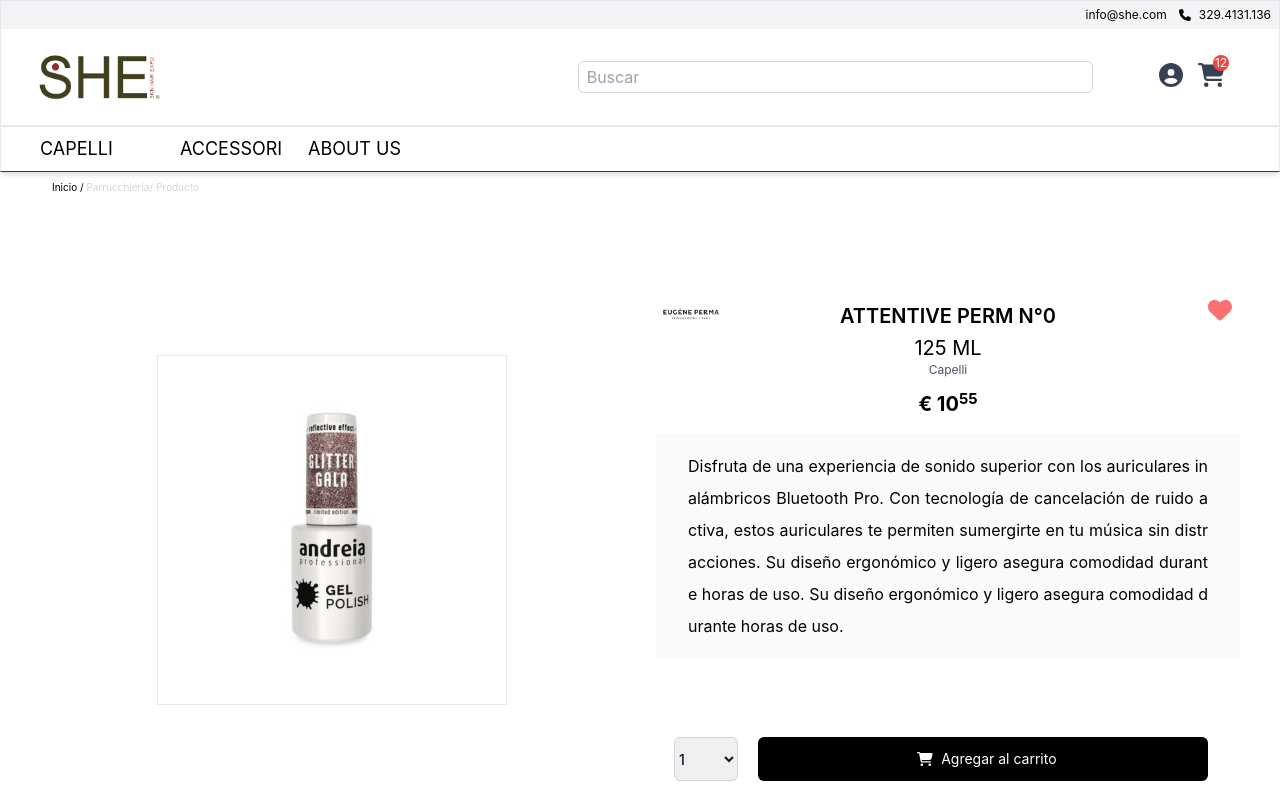
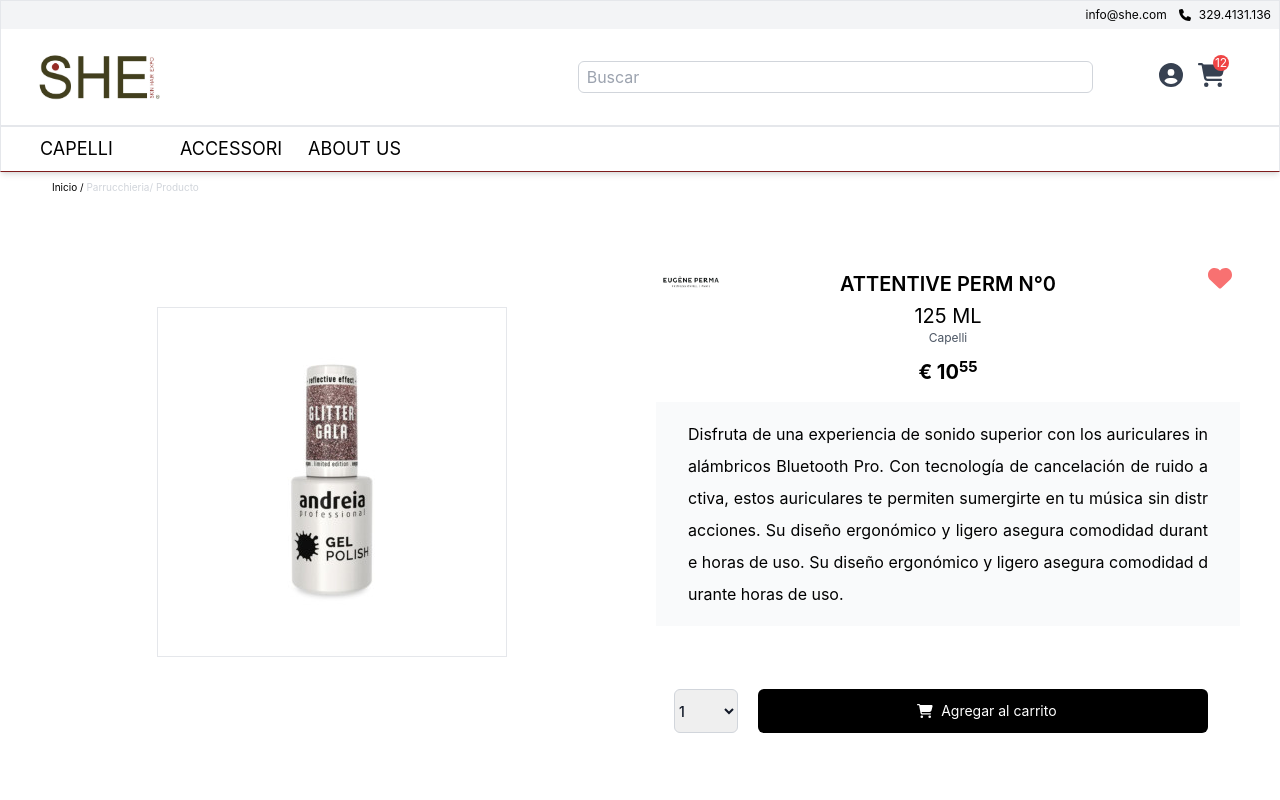
Before and after one commit to fabiotano/SHE.it, a Next.js app: page /products/1 in a window 1280 px wide. Shown: the top 800 px of the page. Built offline with nearby package versions, Linux system fonts and the light colour scheme.

Commit message:
fixing margin productDetail

```diff
--- a/components/client/ProductDetail.jsx
+++ b/components/client/ProductDetail.jsx
@@ -25,9 +25,9 @@
       </div>
 
       {/* Main content area */}
-      <div className="md:grid grid-cols-1 md:grid-cols-2 md:gap-8 w-full md:max-w-none mx-auto md:justify-evenly mt-1 mb-4 md:mt-10 md:mb-6">
+      <div className="md:grid grid-cols-1 md:grid-cols-2 md:gap-8 w-full md:max-w-none mx-auto md:justify-evenly mb-4 md:mt-6">
         {/* Product image with magnify feature */}
-        <div className="relative max-w-[350px] m-auto flex-shrink-0 justify-center mt-28 items-center border md:w-[350px] md:h-[350px]">
+        <div className="relative max-w-[350px] m-auto flex-shrink-0 justify-center mt-4 md:mt-20 items-center border md:w-[350px] md:h-[350px]">
           <div className="flex items-center justify-center h-full">
             <div className="object-cover">
               <img
```
